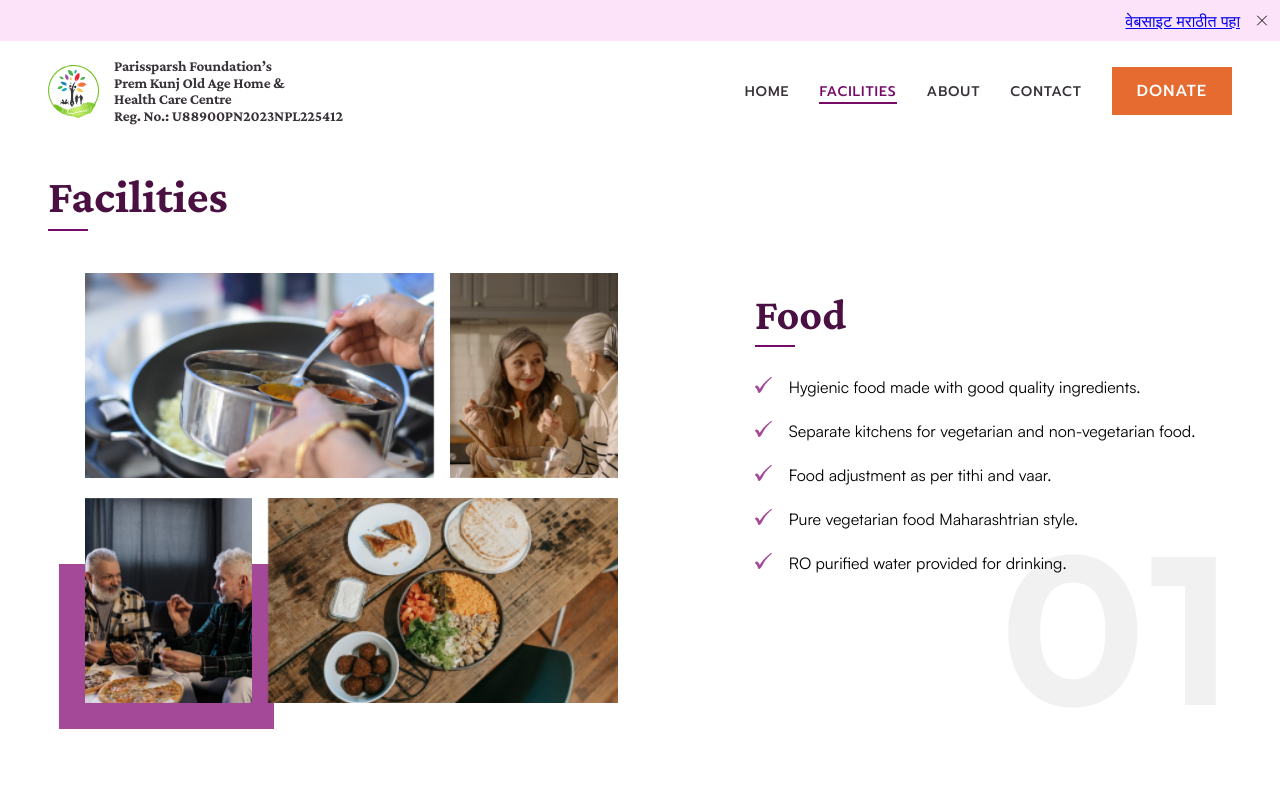
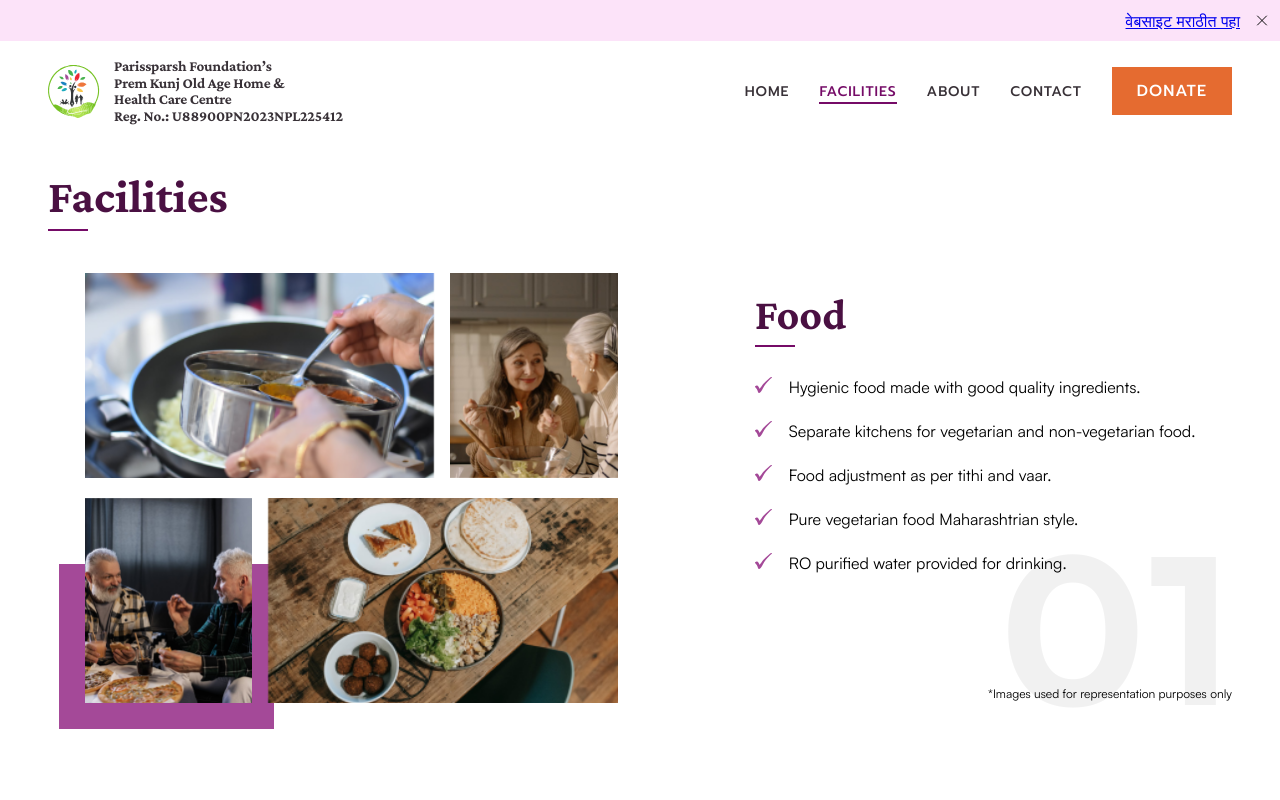
Before and after one commit to nain1209/parissparsh, a Next.js app: page /en/facilities in a window 1280 px wide. Shown: the top 800 px of the page. Built offline with nearby package versions, Linux system fonts and the light colour scheme.

Commit message:
Add disclaimer

```diff
--- a/src/_components/Facilities/Facilities.js
+++ b/src/_components/Facilities/Facilities.js
@@ -198,6 +198,7 @@ const Facilities = () => {
 								<H3>{facility.title}</H3>
 								<List list={facility.list} />
 								<Number>{(index + 1).toString().padStart(2, '0')}</Number>
+								{index % 2 == 0 ? <Disclaimer>*Images used for representation purposes only</Disclaimer> : null}
 							</div>
 						</InfoWrapper>
 					);
@@ -279,3 +280,14 @@ const Number = styled.span`
 		font-size: 200px;
 	}
 `;
+
+const Disclaimer = styled.figcaption`
+	font-size: 12px;
+	position: absolute;
+	bottom: -50px;
+	right: 0;
+
+	${LAPTOP_MEDIA} {
+		bottom: 0px;
+	}
+`;
```
